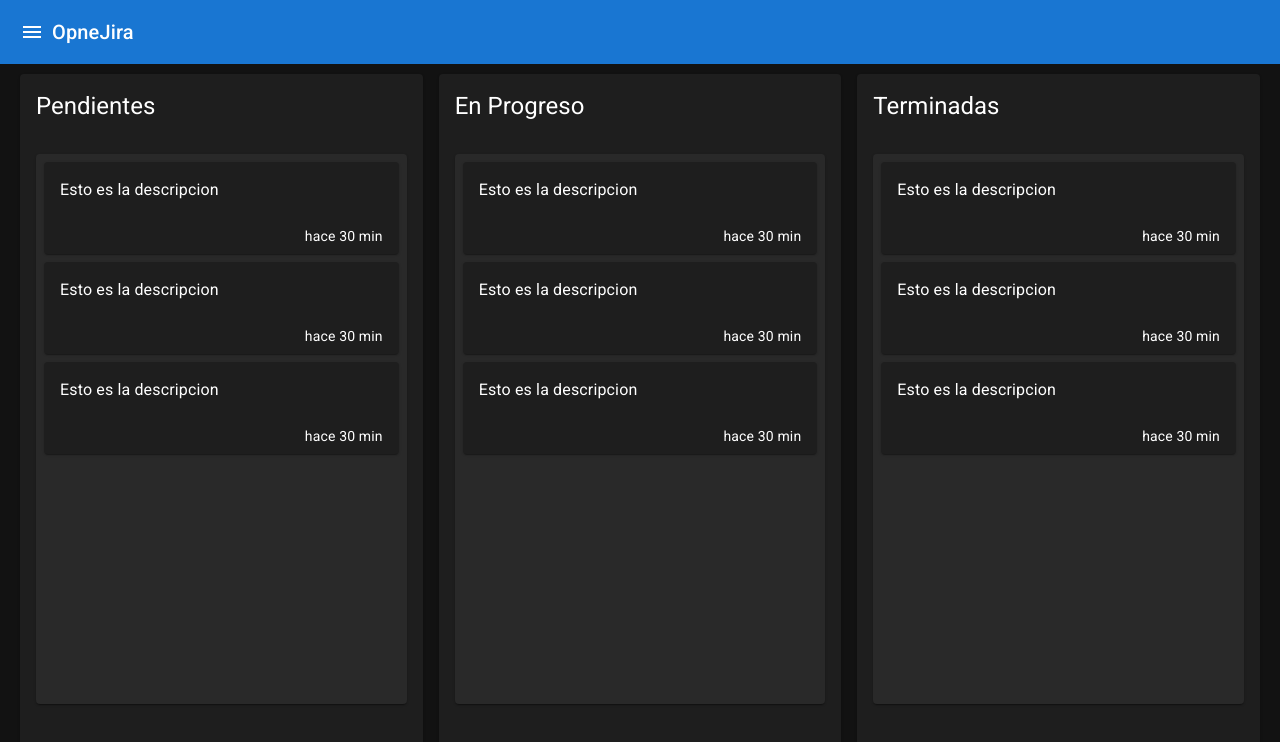
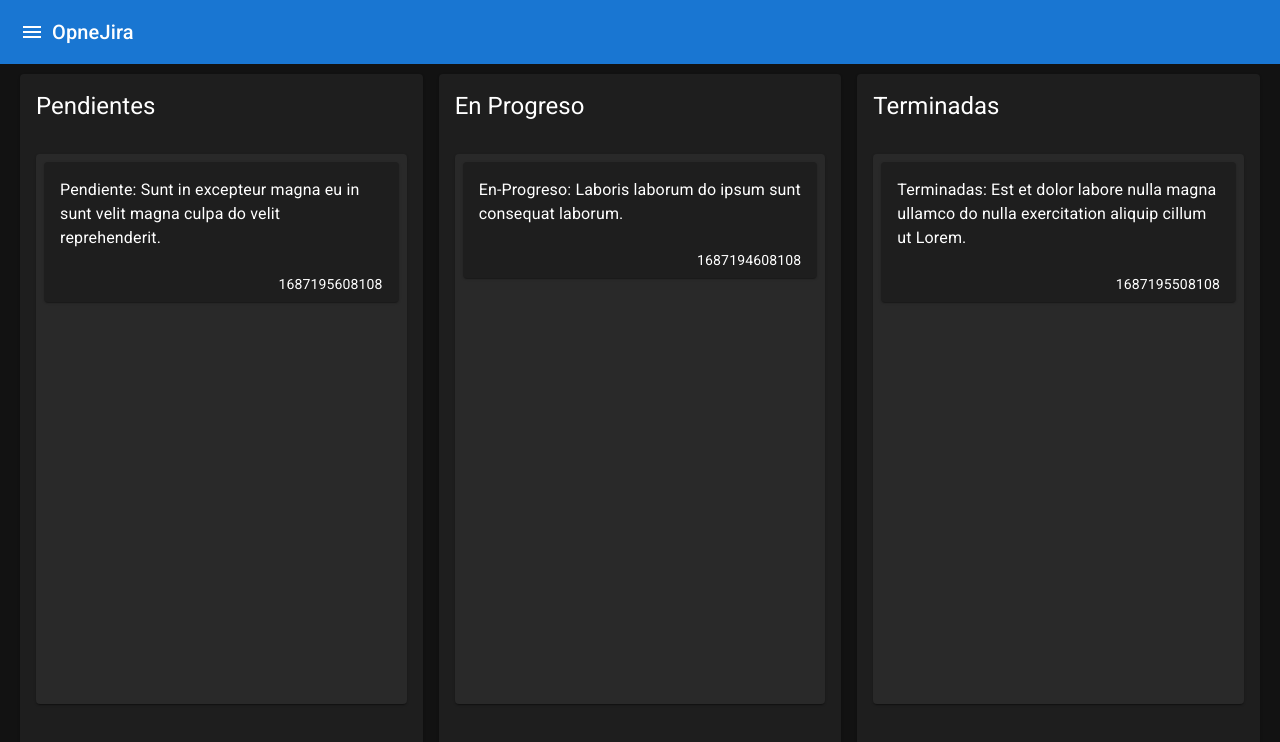
Before and after one commit to DanielHenryL/open-jira-nextjs, a Next.js app: page / in a window 1280 px wide. Shown: the top 742 px of the page. Built offline with nearby package versions, Linux system fonts and the light colour scheme.

Commit message:
Mostrando las tarjeta segun su estado

```diff
--- a/components/ui/EntryCard.tsx
+++ b/components/ui/EntryCard.tsx
@@ -1,14 +1,20 @@
-import {Typography, Card, CardActionArea, CardContent, CardActions} from '@mui/material'
+import { FC } from 'react'
+import { Card, CardActionArea, CardContent, CardActions,Typography} from '@mui/material'
+import { Entry } from '@/interfaces'
 
-export const EntryCard = () => {
+interface Props{
+  entry:Entry
+}
+
+export const EntryCard:FC<Props> = ({entry}) => {
   return (
     <Card sx={{ marginBottom:1}}>
       <CardActionArea>
         <CardContent>
-                <Typography sx={{whiteSpace:'pre-line'}}>Esto es la descripcion</Typography>
+          <Typography sx={{whiteSpace:'pre-line'}}>{entry.description}</Typography>
         </CardContent>
         <CardActions sx={{ display:'flex', justifyContent:'end', paddingRight:2}}>
-                <Typography variant='body2'>hace 30 min</Typography>
+          <Typography variant='body2'>{entry.createAt}</Typography>
         </CardActions>
       </CardActionArea>
     </Card>
--- a/components/ui/EntryList.tsx
+++ b/components/ui/EntryList.tsx
@@ -1,7 +1,18 @@
+import { useContext, useMemo, FC } from 'react'
 import { Paper,List } from "@mui/material"
 import { EntryCard } from "./"
+import { EntryStatus } from "@/interfaces"
+import { EntriesContext } from '@/context/entries'
 
-export const EntryList = () => {
+interface Props{
+  status:EntryStatus;
+}
+
+export const EntryList:FC<Props> = ({status}) => {
+  const { entries } = useContext( EntriesContext );
+
+  const entriesByStatus = useMemo(() => entries.filter( entry => entry.status === status), [entries])
+
   return (
     <div>
         <Paper sx={{ height: 'calc(100vh - 250px)', overflow:'auto', backgroundColor: 'transparent',  "&::-webkit-scrollbar": {
@@ -16,9 +27,11 @@ export const EntryList = () => {
         >
             {/* Cambiara dependiendo si esto haciendo drag o no */}
             <List sx={{ opacity:1, padding:1}}>
-                <EntryCard />
-                <EntryCard />
-                <EntryCard />
+              {
+                entriesByStatus.map( entry => (
+                  <EntryCard key={entry._id} entry={entry}/>
+                ))
+              }
             </List>
         </Paper>
     </div>
--- a/context/entries/EntriesProvider.tsx
+++ b/context/entries/EntriesProvider.tsx
@@ -11,20 +11,20 @@ const Entries_INITIAL_STATE:EntriesState = {
     entries:[
         {
             _id:uuidv4(),
-            description:'Sunt in excepteur magna eu in sunt velit magna culpa do velit reprehenderit.',
-            createAt:Date.now() ,
+            description:'Pendiente: Sunt in excepteur magna eu in sunt velit magna culpa do velit reprehenderit.',
+            createAt:1687195608108 ,
             status:'pending'
         },
         {
             _id:uuidv4(),
-            description:'Laboris laborum do ipsum sunt consequat laborum.',
-            createAt:Date.now() - 1000000,
+            description:'En-Progreso: Laboris laborum do ipsum sunt consequat laborum.',
+            createAt:1687195608108 - 1000000,
             status:'in-progress'
         },
         {
             _id:uuidv4(),
-            description:'Est et dolor labore nulla magna ullamco do nulla exercitation aliquip cillum ut Lorem.',
-            createAt:Date.now() - 100000,
+            description:'Terminadas: Est et dolor labore nulla magna ullamco do nulla exercitation aliquip cillum ut Lorem.',
+            createAt:1687195608108 - 100000,
             status:'finished'
         },
     ]
--- a/pages/index.tsx
+++ b/pages/index.tsx
@@ -1,6 +1,6 @@
 import { Layout } from "@/components/layouts";
 import { EntryList } from "@/components/ui";
-import { Typography, Grid, Card, CardHeader, CardContent } from "@mui/material";
+import { Grid, Card, CardHeader, CardContent } from "@mui/material";
 
 
 export default function Home() {
@@ -11,7 +11,7 @@ export default function Home() {
           <Card sx={{height:'calc(100vh - 100px)'}}>
             <CardHeader title='Pendientes'/>
             <CardContent>
-              <EntryList/>
+              <EntryList status="pending"/>
             </CardContent>
           </Card>
         </Grid>
@@ -19,7 +19,7 @@ export default function Home() {
           <Card sx={{height:'calc(100vh - 100px)'}}>
             <CardHeader title='En Progreso'/>
             <CardContent>
-              <EntryList/>
+              <EntryList status="in-progress"/>
             </CardContent>
           </Card>
         </Grid>
@@ -27,7 +27,7 @@ export default function Home() {
           <Card sx={{height:'calc(100vh - 100px)'}}>
             <CardHeader title='Terminadas'/>
             <CardContent>
-              <EntryList/>
+              <EntryList status="finished"/>
             </CardContent>
           </Card>
         </Grid>
```
Lines whose indentation alone changed are shown as unchanged.
